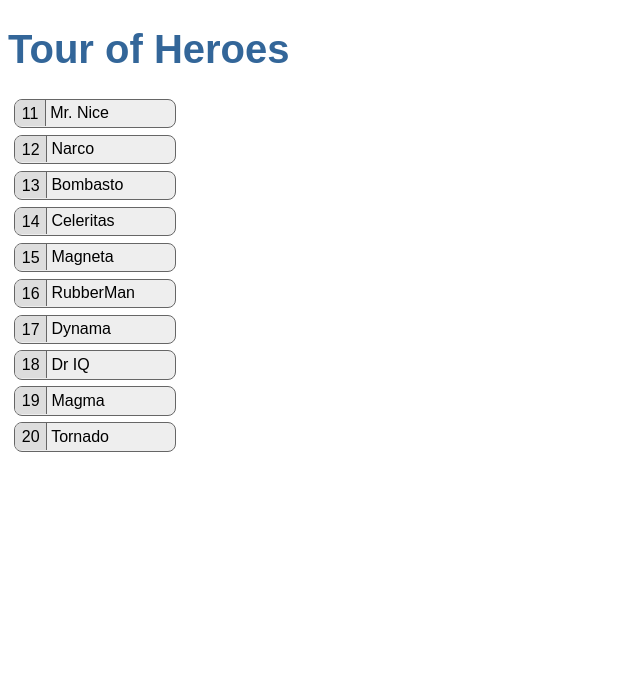
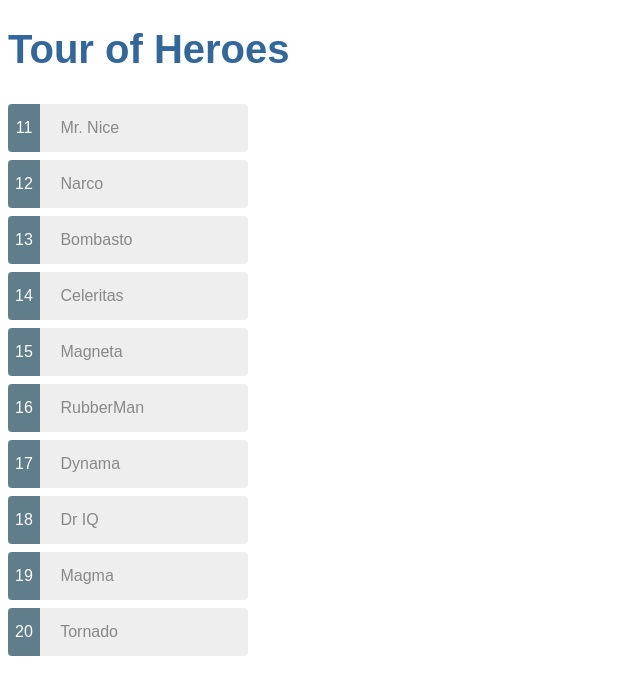
Before and after one commit to ykobayashi-techno/PokemonRandomList, an Angular app: page / in a window 1280 px wide. Shown: the top 694 px of the page, without its empty margins (0-640 px from the left). Built offline with nearby package versions, Linux system fonts and the light colour scheme.

Commit message:
リスト位置とスタイルの調整

```diff
--- a/src/app/heroes/heroes.component.css
+++ b/src/app/heroes/heroes.component.css
@@ -1,22 +1,49 @@
 
 ul.heroes {
   list-style-type: none;
-  margin: 0;
+  margin: 2em 0 2em 0;
   padding: 0;
+  width: 15em;
 }
 
 ul.heroes li {
-  width: 10em;
-  margin: 0.4em;
-  padding: 0.3em 0em;
-  border: 1px solid #666;
-  border-radius: 0.5em;
+  cursor: pointer;
+  position: relative;
+  left: 0;
+  height: 3em;
+  color: #888;
   background-color: #EEE;
-  overflow: hidden;
+  border-radius: 4px;
+  margin: 0 0 .5em 0;
+}
+
+ul.heroes li:hover {
+  color: #607D8B;
+  background-color: #DDD;
+  left: .1em;
+}
+
+ul.heroes li.selected {
+  background-color: #CFD8DC;
+  color: white;
+}
+
+ul.heroes li.selected:hover {
+  background-color: #BBD8DC;
+  color: white;
 }
 
 ul.heroes li span.badge {
-  padding: 0.3em 0.4em;
-  border-right: 1px solid #666;
-  background-color: #DDD;
+  display: inline-block;
+  width: 2em;
+  height: 3em;
+  color: white;
+  line-height: 3em;
+  position: relative;
+  left: 0px;
+  top: 0px;
+  margin-right: 1em;
+  text-align: center;
+  background-color: #607D8B;
+  border-radius: 4px 0 0 4px;
 }
--- a/src/app/heroes/heroes.component.html
+++ b/src/app/heroes/heroes.component.html
@@ -1,3 +1,9 @@
+<ul class="heroes">
+  <li *ngFor="let hero of heroes" (click)="onSelect(hero)" [class.selected]="hero === selectedHero">
+    <span class="badge">{{hero.id}}</span> {{hero.name}}
+  </li>
+</ul>
+
 <div *ngIf="selectedHero">
   <h2>{{selectedHero.name | uppercase}} Details</h2>
   <div><span>id: </span>{{selectedHero.id}}</div>
@@ -7,9 +13,3 @@
     </label>
   </div>
 </div>
-
-<ul class="heroes">
-  <li *ngFor="let hero of heroes" (click)="onSelect(hero)">
-    <span class="badge">{{hero.id}}</span> {{hero.name}}
-  </li>
-</ul>
```
